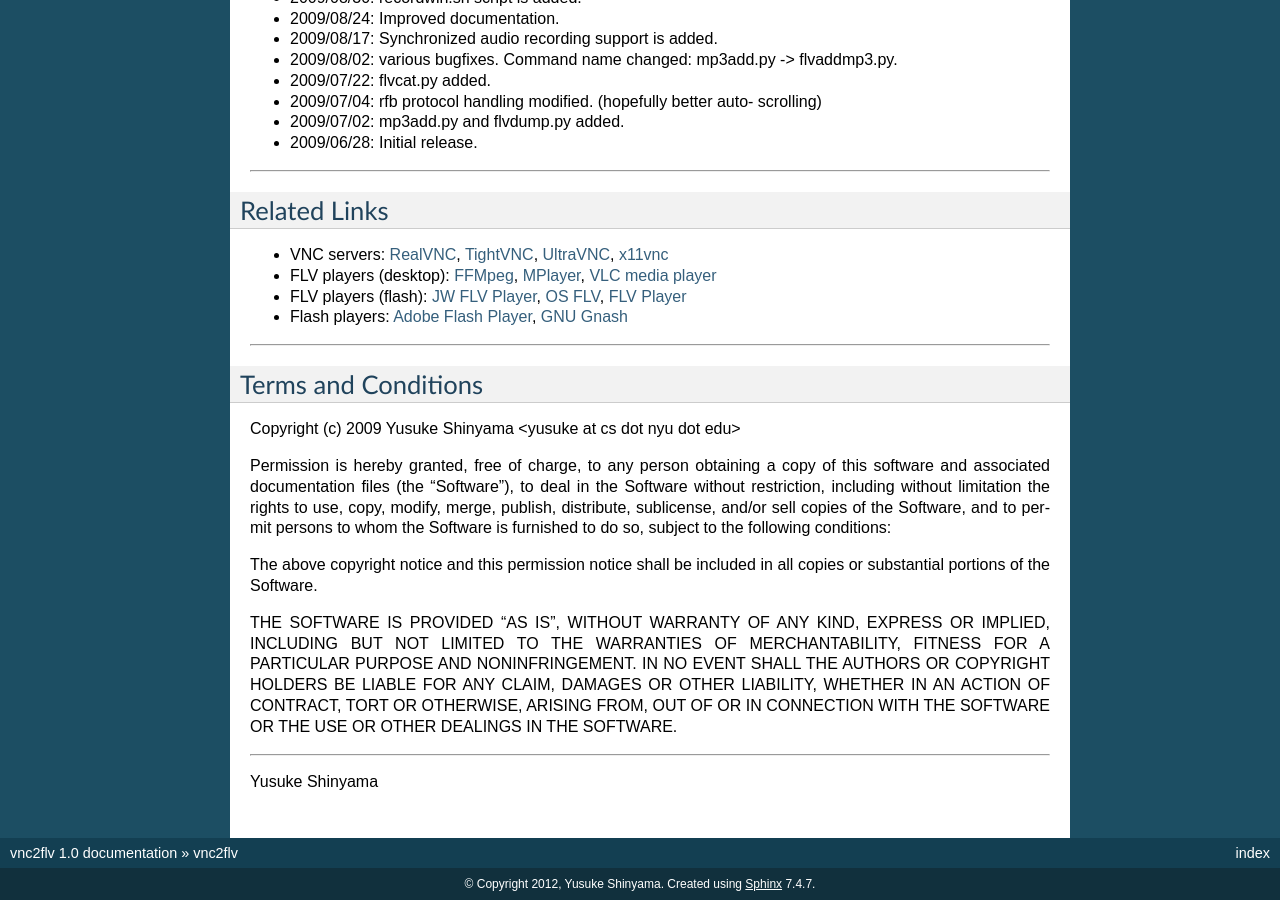
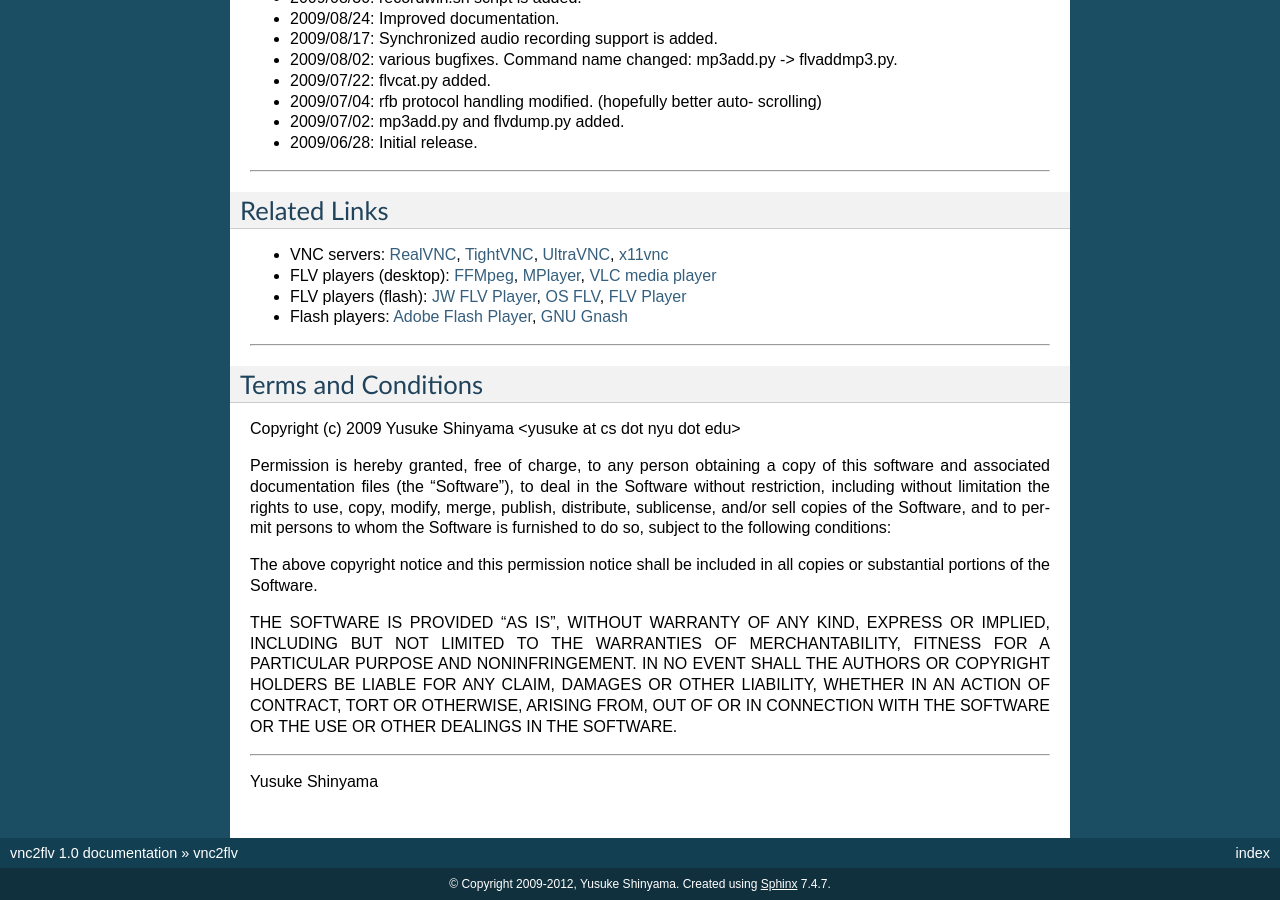
Before and after one commit to baijum/vnc2flv, a Sphinx documentation site: the page built from docs/index.rst, in a window 1280 px wide and 900 px high, scrolled down 5331 px. Built offline with Sphinx 7.4.7, drawn with Linux system fonts in a browser that asks for light colours.

Commit message:
update copyright year

```diff
--- a/docs/conf.py
+++ b/docs/conf.py
@@ -41,7 +41,7 @@ master_doc = 'index'
 
 # General information about the project.
 project = u'vnc2flv'
-copyright = u'2012, Yusuke Shinyama'
+copyright = u'2009-2012, Yusuke Shinyama'
 
 # The version info for the project you're documenting, acts as replacement for
 # |version| and |release|, also used in various other places throughout the
```
